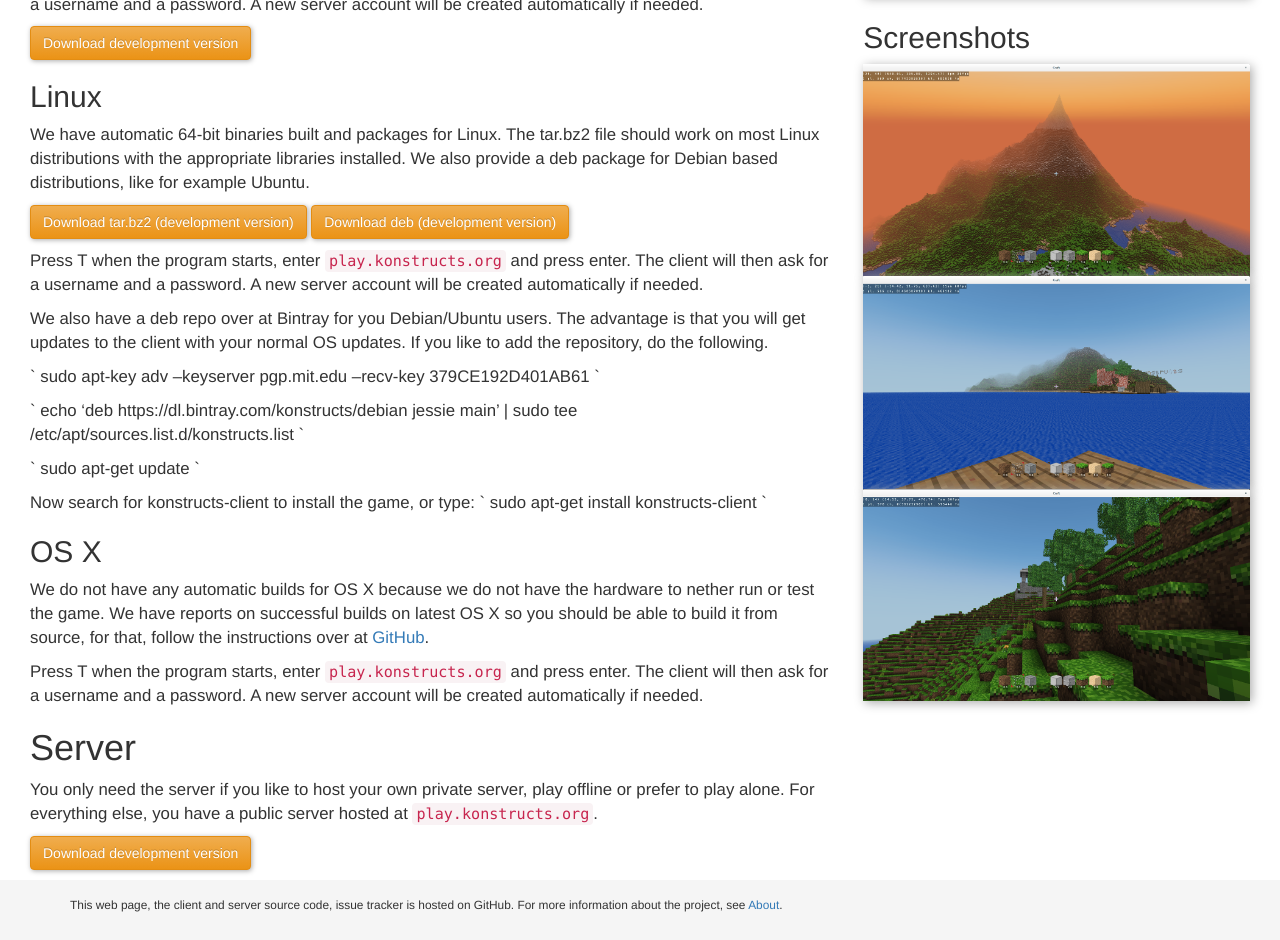
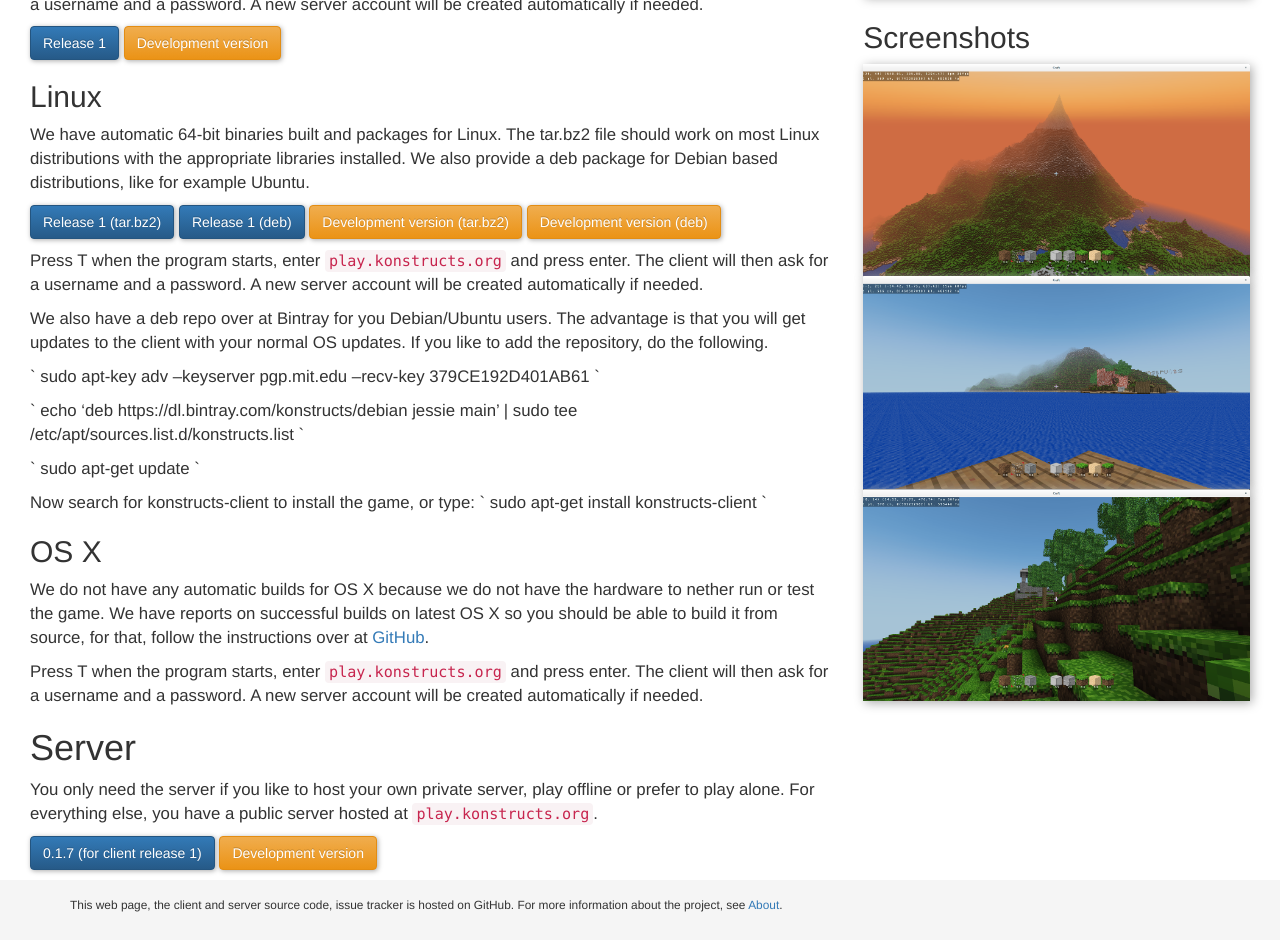
Before and after one commit to konstructs/konstructs.github.io, a Jekyll site: the page built from download.md, in a window 1280 px wide and 1314 px high, cut to the strip 374-1314 px from the top of the window. Built offline with Jekyll 4.4.1, drawn with Linux system fonts in a browser that asks for light colours; nearby versions of some CDN libraries; Markdown is read by kramdown in place of the engine named in the settings.

Commit message:
Update links and info for release 1.

```diff
--- a/download.md
+++ b/download.md
@@ -16,14 +16,17 @@ Windows installations.
 
 Press T when the program starts, enter `play.konstructs.org` and press enter. The client will then ask for a username and a password. A new server account will be created automatically if needed.
 
-<a class="btn btn-warning" href="https://bintray.com/artifact/download/konstructs/windows/konstructs-client.zip">Download development version</a>
+<a class="btn btn-primary" href="https://github.com/konstructs/client/releases/download/1/konstructs-client-1-windows.zip">Release 1</a>
+<a class="btn btn-warning" href="https://bintray.com/artifact/download/konstructs/windows/konstructs-client.zip">Development version</a>
 
 ## Linux
 
 We have automatic 64-bit binaries built and packages for Linux. The tar.bz2 file should work on most Linux distributions with the appropriate libraries installed. We also provide a deb package for Debian based distributions, like for example Ubuntu.
 
-<a class="btn btn-warning" href="https://bintray.com/artifact/download/konstructs/linux/konstructs-client.tar.bz2">Download tar.bz2 (development version)</a>
-<a class="btn btn-warning" href="https://dl.bintray.com/konstructs/debian/pool/main/k/konstructs-client/">Download deb (development version)</a>
+<a class="btn btn-primary" href="https://github.com/konstructs/client/releases/download/1/konstructs-client-1-linux.tar.bz2">Release 1 (tar.bz2)</a>
+<a class="btn btn-primary" href="https://github.com/konstructs/client/releases/download/1/konstructs-client_1-536_amd64.deb">Release 1 (deb)</a>
+<a class="btn btn-warning" href="https://bintray.com/artifact/download/konstructs/linux/konstructs-client.tar.bz2">Development version (tar.bz2)</a>
+<a class="btn btn-warning" href="https://dl.bintray.com/konstructs/debian/pool/main/k/konstructs-client/">Development version (deb)</a>
 
 Press T when the program starts, enter `play.konstructs.org` and press enter. The client will then ask for a username and a password. A new server account will be created automatically if needed.
 
@@ -56,4 +59,5 @@ Press T when the program starts, enter `play.konstructs.org` and press enter. Th
 
 You only need the server if you like to host your own private server, play offline or prefer to play alone. For everything else, you have a public server hosted at `play.konstructs.org`.
 
-<a class="btn btn-warning" href="https://bintray.com/artifact/download/konstructs/jars/konstructs-server-build-dev.jar">Download development version</a>
+<a class="btn btn-primary" href="https://bintray.com/artifact/download/konstructs/jars/konstructs-server-build-v0.1.7.jar">0.1.7 (for client release 1)</a>
+<a class="btn btn-warning" href="https://bintray.com/artifact/download/konstructs/jars/konstructs-server-build-dev.jar">Development version</a>
```
